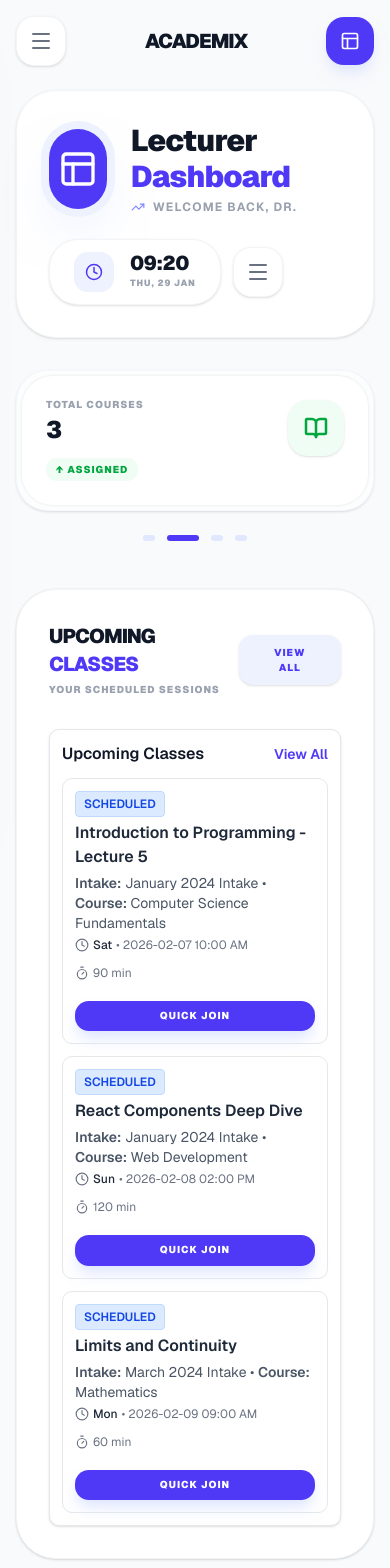
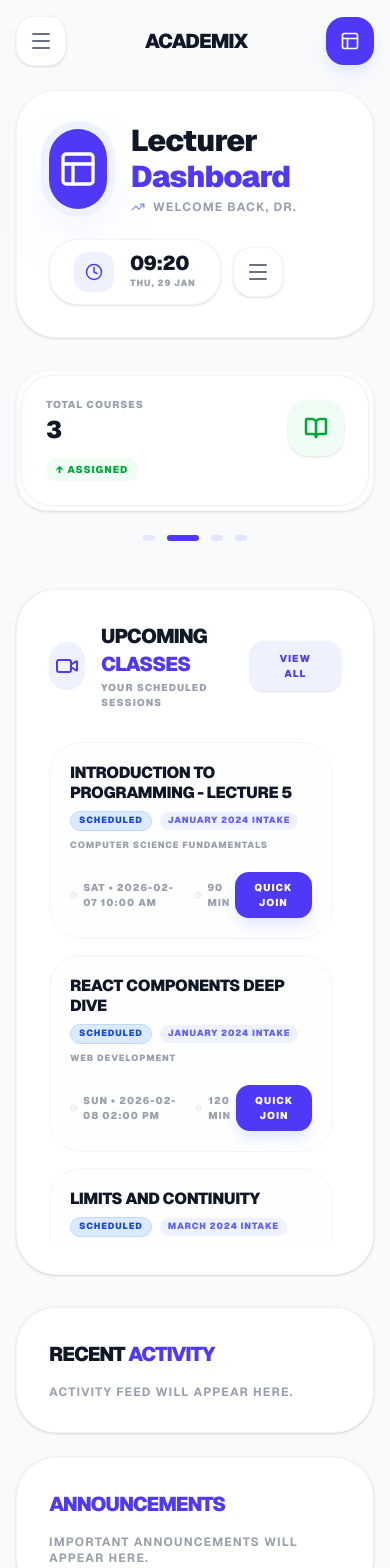
Before and after one commit to imafkerahmed/academix, a Next.js app: page /dashboard/lecturer in a window 390 px wide. Shown: the top 1568 px of the page. Built offline with nearby package versions, Linux system fonts and the light colour scheme.

Commit message:
refactor: Redesign UpcomingClasses component with new card UI, direct quick join functionality, and removal of the class details modal.

```diff
--- a/src/app/dashboard/admin/page.tsx
+++ b/src/app/dashboard/admin/page.tsx
@@ -1,6 +1,6 @@
 "use client";
 import React from "react";
-import UpcomingClasses from "@/components/lecturer/UpcomingClasses";
+
 import AllSchedulesModal from "@/components/admin/AllSchedulesModal";
 import AdminSidebar from "@/components/admin/AdminSidebar";
 import Calendar from "@/components/Calendar";
--- a/src/app/dashboard/lecturer/page.tsx
+++ b/src/app/dashboard/lecturer/page.tsx
@@ -346,16 +346,21 @@ export default function LecturerDashboard() {
             <div className="grid grid-cols-1 lg:grid-cols-12 gap-8 animate-in fade-in slide-in-from-bottom-6 duration-1000">
               {/* Upcoming Classes */}
               <div className="lg:col-span-7 xl:col-span-8">
-                <div className="bg-white rounded-[2.5rem] shadow-sm border border-gray-100 p-8 hover:shadow-xl transition-all duration-500 ring-1 ring-gray-950/[0.02]">
+                <div className="bg-white rounded-[2.5rem] shadow-sm border border-gray-100 p-8 hover:shadow-xl transition-all duration-500 ring-1 ring-gray-950/[0.02] flex flex-col h-full">
                   <div className="flex justify-between items-center mb-8">
+                    <div className="flex items-center gap-4">
+                      <div className="h-12 w-12 rounded-2xl bg-indigo-50 flex items-center justify-center text-indigo-600">
+                        <Video size={24} />
+                      </div>
                       <div>
                         <h3 className="text-xl font-black text-gray-900 uppercase tracking-tighter">
                           Upcoming{" "}
                           <span className="text-indigo-600">Classes</span>
                         </h3>
-                      <p className="text-[10px] font-black text-gray-400 uppercase tracking-widest mt-1">
+                        <p className="text-[10px] font-black text-gray-400 uppercase tracking-widest mt-0.5">
                           Your scheduled sessions
                         </p>
+                      </div>
                     </div>
                     <button
                       onClick={() => setIsModalOpen(true)}
@@ -364,10 +369,10 @@ export default function LecturerDashboard() {
                       View All
                     </button>
                   </div>
-                  <UpcomingClasses
-                    classes={mockUpcomingClasses.slice(0, 3)}
-                    onViewAll={() => setIsModalOpen(true)}
-                  />
+
+                  <div className="flex-1 overflow-hidden">
+                    <UpcomingClasses classes={mockUpcomingClasses} />
+                  </div>
                 </div>
               </div>
 
--- a/src/components/lecturer/AllSchedulesModal.tsx
+++ b/src/components/lecturer/AllSchedulesModal.tsx
@@ -79,6 +79,18 @@ export default function AllSchedulesModal({
     setSelectedMonth(hasCurrentMonthClasses ? currentMonthKey : "");
   }, [isOpen, classes]);
 
+  // Body scroll lock
+  useEffect(() => {
+    if (isOpen) {
+      document.body.style.overflow = "hidden";
+    } else {
+      document.body.style.overflow = "unset";
+    }
+    return () => {
+      document.body.style.overflow = "unset";
+    };
+  }, [isOpen]);
+
   useEffect(() => {
     if (isOpen) {
       // Trigger animation after mount
@@ -127,33 +139,30 @@ export default function AllSchedulesModal({
     >
       {/* Modal */}
       <div
-        className={`relative bg-white rounded-lg shadow-xl w-full max-w-4xl max-h-[85vh] overflow-hidden mx-4 transition-transform transition-opacity duration-300 ${
+        className={`relative bg-white rounded-lg shadow-xl w-full max-w-4xl max-h-[85vh] flex flex-col overflow-hidden mx-4 transition-transform transition-opacity duration-300 ${
           isAnimating ? "scale-100 opacity-100" : "scale-95 opacity-0"
         }`}
         onClick={(event) => event.stopPropagation()}
       >
         {/* Header */}
-        <div className="flex flex-col gap-3 p-4 border-b border-gray-200 md:flex-row md:items-center md:justify-between">
+        <div className="p-8 border-b border-gray-100 flex items-center justify-between bg-white relative z-10">
           <div>
-            <h2 className="text-lg font-semibold text-gray-900">
-              All Scheduled Classes
+            <h2 className="text-3xl font-black text-gray-900 tracking-tighter uppercase">
+              Upcoming <span className="text-indigo-600">Classes</span>
             </h2>
-            {selectedMonth && (
-              <p className="text-xs text-gray-500 mt-1">
-                Filtering by:{" "}
-                {monthOptions.find((m) => m.value === selectedMonth)?.label ??
-                  selectedMonth}
+            <div className="flex items-center gap-4 mt-2">
+              <p className="text-gray-400 text-[10px] font-black uppercase tracking-[0.2em]">
+                All your upcoming activities
               </p>
-            )}
-          </div>
+              {monthOptions.length > 0 && (
                 <div className="flex items-center gap-2">
-            {monthOptions.length > 0 && (
+                  <div className="w-1 h-1 rounded-full bg-gray-300" />
                   <select
                     value={selectedMonth}
                     onChange={(event) => {
                       setSelectedMonth(event.target.value);
                     }}
-                className="border border-gray-300 rounded-md text-sm px-2 py-1 bg-white shadow-xs focus:outline-none focus:ring-2 focus:ring-blue-500"
+                    className="border-none bg-transparent text-[10px] font-black uppercase tracking-widest text-indigo-600 focus:outline-none cursor-pointer hover:text-indigo-700 transition-colors"
                   >
                     <option value="">All months</option>
                     {monthOptions.map((option) => (
@@ -162,78 +171,90 @@ export default function AllSchedulesModal({
                       </option>
                     ))}
                   </select>
+                </div>
               )}
+            </div>
+          </div>
           <button
             onClick={handleClose}
-              className="p-1 hover:bg-gray-100 rounded-lg transition-colors"
-              aria-label="Close modal"
+            className="w-12 h-12 rounded-2xl bg-gray-50 flex items-center justify-center text-gray-400 hover:bg-red-50 hover:text-red-500 transition-all font-bold"
           >
-              <X size={20} className="text-gray-500" />
+            <X size={24} />
           </button>
+        </div>
+
+        <div className="flex-1 overflow-y-auto p-8 space-y-4 bg-gray-50/30 no-scrollbar">
+          {filteredClasses.length === 0 ? (
+            <div className="flex flex-col items-center justify-center py-20 bg-white rounded-[2.5rem] border border-dashed border-gray-200 opacity-50">
+              <Clock className="text-gray-300 mb-4" size={48} />
+              <p className="text-gray-500 font-bold uppercase tracking-widest text-xs">
+                No scheduled classes found
+              </p>
+            </div>
+          ) : (
+            <div className="space-y-4">
+              {filteredClasses.map((classItem) => {
+                const isOngoing = classItem.status === "ongoing";
+                return (
+                  <div
+                    key={classItem.id}
+                    className="bg-white rounded-[2.5rem] p-8 border border-gray-100 flex flex-col gap-6 transition-all duration-500 hover:shadow-2xl hover:shadow-indigo-100/50 hover:-translate-y-1 group w-full relative overflow-hidden"
+                  >
+                    <div
+                      className={`absolute top-0 right-0 w-32 h-32 opacity-[0.03] transition-transform duration-700 group-hover:scale-150 rounded-full -mr-16 -mt-16 bg-indigo-600`}
+                    />
+
+                    {isOngoing && (
+                      <div className="absolute top-6 right-8 bg-indigo-600 text-white text-[8px] font-black px-2 py-1 rounded-full uppercase tracking-widest shadow-lg z-10 animate-pulse">
+                        Active Now
+                      </div>
+                    )}
+
+                    <div className="flex flex-col sm:flex-row sm:items-start justify-between gap-6 relative z-10">
+                      <div className="flex-1">
+                        <h4 className="font-black text-gray-900 text-xl tracking-tight group-hover:text-indigo-600 transition-colors uppercase leading-tight">
+                          {classItem.classTitle}
+                        </h4>
+                        <div className="flex items-center gap-3 mt-3">
+                          <span
+                            className={`text-[10px] px-3 py-1 rounded-xl border font-black uppercase tracking-widest ${getStatusColor(classItem.status)}`}
+                          >
+                            {classItem.status.toUpperCase()}
+                          </span>
+                          <span className="text-[10px] font-black text-indigo-500 bg-indigo-50 px-3 py-1 rounded-xl uppercase tracking-widest">
+                            {classItem.intakeName}
+                          </span>
                         </div>
                       </div>
 
-        {/* Content */}
-        <div className="p-4 overflow-y-auto max-h-[calc(85vh-80px)]">
-          {filteredClasses.length === 0 ? (
-            <div className="text-center py-12 text-gray-500">
-              <p>No scheduled classes found</p>
+                      {classItem.zoomJoinUrl && (
+                        <div className="shrink-0">
+                          <button
+                            onClick={() =>
+                              handleQuickJoin(classItem.zoomJoinUrl)
+                            }
+                            className="px-6 py-3 rounded-2xl bg-indigo-600 text-white text-xs font-black uppercase tracking-[0.1em] shadow-xl shadow-indigo-100 hover:bg-indigo-700 hover:scale-105 active:scale-95 transition-all"
+                          >
+                            Join Class
+                          </button>
                         </div>
-          ) : (
-            <div className="space-y-3">
-              {filteredClasses.map((classItem) => (
-                <div
-                  key={classItem.id}
-                  className="border border-gray-200 rounded-lg p-4 hover:shadow-md transition-shadow"
-                >
-                  <div className="flex flex-col md:flex-row md:items-center md:justify-between gap-3">
-                    <div className="flex-1">
-                      <div className="flex items-center gap-2 mb-2">
-                        <span
-                          className={`text-xs px-2 py-1 rounded border font-semibold ${getStatusColor(classItem.status)}`}
-                        >
-                          {classItem.status.toUpperCase()}
+                      )}
+                    </div>
+
+                    <div className="flex flex-wrap items-center gap-6 text-[10px] font-black uppercase tracking-[0.15em] text-gray-400 relative z-10 pt-4 border-t border-gray-50">
+                      <span className="flex items-center gap-2">
+                        <Clock size={14} className="text-gray-300" />{" "}
+                        {getWeekdayLabel(classItem.startTime)} •{" "}
+                        {classItem.startTime}
                       </span>
-                      </div>
-                      <h3 className="font-semibold text-base text-gray-800 mb-1">
-                        {classItem.classTitle}
-                      </h3>
-                      <p className="text-sm text-gray-600 mb-1">
-                        <span className="font-semibold">Intake:</span>{" "}
-                        {classItem.intakeName} →{" "}
-                        <span className="font-semibold">Course:</span>{" "}
-                        {classItem.courseName}
-                      </p>
-                      <div className="text-sm text-gray-500 flex items-center gap-3">
-                        <span className="flex items-center gap-1">
-                          <Clock size={14} />
-                          <span className="font-medium text-gray-800">
-                            {getWeekdayLabel(classItem.startTime)}
-                          </span>
-                          <span>• {classItem.startTime}</span>
-                        </span>
-                        <span className="flex items-center gap-1">
-                          <Timer size={14} />
+                      <span className="flex items-center gap-2">
+                        <Timer size={14} className="text-gray-300" />{" "}
                         {classItem.duration} min
                       </span>
                     </div>
                   </div>
-                    <div className="flex gap-2">
-                      {classItem.zoomJoinUrl ? (
-                        <button
-                          onClick={(event) => {
-                            handleQuickJoin(classItem.zoomJoinUrl);
-                          }}
-                          className="px-4 py-2 text-sm bg-indigo-600 text-white rounded-xl font-black text-[10px] uppercase tracking-widest hover:bg-indigo-700 transition shadow-lg shadow-indigo-100"
-                          aria-label={`Join ${classItem.classTitle}`}
-                        >
-                          Quick Join
-                        </button>
-                      ) : null}
-                    </div>
-                  </div>
-                </div>
-              ))}
+                );
+              })}
             </div>
           )}
         </div>
--- a/src/components/lecturer/UpcomingClasses.tsx
+++ b/src/components/lecturer/UpcomingClasses.tsx
@@ -2,13 +2,6 @@
 
 import React from "react";
 import { Clock, Timer } from "lucide-react";
-import {
-  Dialog,
-  DialogContent,
-  DialogTitle,
-  DialogDescription,
-} from "@/components/ui/dialog";
-import { ModernModal } from "@/components/ui/modern-modal";
 
 export interface UpcomingClass {
   id: string;
@@ -23,17 +16,9 @@ export interface UpcomingClass {
 
 interface UpcomingClassesProps {
   classes: UpcomingClass[];
-  onViewAll?: () => void;
 }
 
-export default function UpcomingClasses({
-  classes,
-  onViewAll,
-}: UpcomingClassesProps) {
-  const [selectedClass, setSelectedClass] =
-    React.useState<UpcomingClass | null>(null);
-  const [isDialogOpen, setIsDialogOpen] = React.useState(false);
-
+export default function UpcomingClasses({ classes }: UpcomingClassesProps) {
   const getWeekdayLabel = (startTime: string) => {
     const date = new Date(startTime);
     if (Number.isNaN(date.getTime())) return "";
@@ -57,166 +42,86 @@ export default function UpcomingClasses({
     window.open(url, "_blank", "noopener,noreferrer");
   };
 
-  const openDetails = (classItem: UpcomingClass) => {
-    setSelectedClass(classItem);
-    setIsDialogOpen(true);
-  };
-
-  const handleDialogChange = (open: boolean) => {
-    setIsDialogOpen(open);
-    if (!open) setSelectedClass(null);
-  };
-
   if (classes.length === 0) {
     return (
-      <div className="bg-white rounded-lg shadow-sm p-4 border border-gray-200">
-        <div className="flex items-center justify-between mb-3">
-          <h2 className="text-base font-semibold text-gray-900">
-            Upcoming Classes (Next 7 Days)
-          </h2>
-          {onViewAll && (
-            <button
-              onClick={onViewAll}
-              className="text-xs text-blue-600 hover:text-blue-700 font-semibold"
-            >
-              View All
-            </button>
-          )}
-        </div>
-        <div className="text-center py-6 text-gray-500 text-sm">
-          <p>No upcoming classes scheduled</p>
-        </div>
+      <div className="text-center py-10 opacity-40">
+        <Clock className="text-gray-300 mb-2 mx-auto" size={32} />
+        <p className="text-[10px] font-black uppercase tracking-widest text-gray-400">
+          No upcoming classes scheduled
+        </p>
       </div>
     );
   }
 
   return (
-    <>
-      <div className="bg-white rounded-lg shadow-sm p-3 lg:p-4 border border-gray-200">
-        <div className="flex items-center justify-between mb-3 lg:mb-4">
-          <h2 className="text-base lg:text-lg font-semibold text-gray-900">
-            Upcoming Classes
-          </h2>
-          {onViewAll && (
-            <button
-              onClick={onViewAll}
-              className="text-sm text-indigo-600 hover:text-indigo-700 font-semibold"
-            >
-              View All
-            </button>
-          )}
-        </div>
+    <div className="max-h-[500px] overflow-y-auto pr-2 no-scrollbar">
+      <div className="space-y-4">
+        {classes.map((classItem) => {
+          const isOngoing = classItem.status === "ongoing";
+          const themeClass = isOngoing
+            ? "border-indigo-200 bg-indigo-50/30 ring-2 ring-indigo-50/50"
+            : "border-gray-100 bg-gray-50/20";
 
-        <div className="space-y-3 lg:space-y-4">
-          {classes.map((classItem) => (
+          return (
             <div
               key={classItem.id}
-              role="button"
-              tabIndex={0}
-              onClick={() => openDetails(classItem)}
-              onKeyDown={(e) => {
-                if (e.key === "Enter" || e.key === " ") {
-                  e.preventDefault();
-                  openDetails(classItem);
-                }
-              }}
-              className="w-full cursor-pointer border border-gray-200 rounded-lg p-3 lg:p-4 hover:shadow-md hover:border-blue-200 transition-shadow transition-colors bg-white focus:outline-none focus:ring-2 focus:ring-blue-500"
+              className={`relative p-5 rounded-[2rem] border transition-all duration-300 group hover:shadow-xl hover:shadow-indigo-100/30 hover:-translate-y-1 ${themeClass}`}
             >
-              <div className="flex flex-col md:flex-row md:items-center md:justify-between gap-2 lg:gap-3">
-                <div className="flex-1">
-                  <div className="flex items-center gap-2 mb-1">
-                    <span
-                      className={`text-xs px-2 py-1 rounded border font-semibold ${getStatusColor(classItem.status)}`}
-                    >
-                      {classItem.status.toUpperCase()}
+              {isOngoing && (
+                <div className="absolute -top-2 -right-2 bg-indigo-600 text-white text-[8px] font-black px-2 py-1 rounded-full uppercase tracking-widest shadow-lg z-10 animate-pulse">
+                  Active Now
+                </div>
+              )}
+
+              <div className="flex flex-col gap-4">
+                <div className="flex items-start justify-between gap-4">
+                  <div className="flex-1">
+                    <h4 className="font-black text-gray-900 text-base tracking-tight leading-tight group-hover:text-indigo-600 transition-colors uppercase">
+                      {classItem.classTitle}
+                    </h4>
+                    <div className="flex flex-wrap items-center gap-2 mt-2">
+                      <span
+                        className={`text-[9px] px-2 py-0.5 rounded-lg border font-black uppercase tracking-widest ${getStatusColor(classItem.status)}`}
+                      >
+                        {classItem.status.toUpperCase()}
+                      </span>
+                      <span className="text-[9px] font-black text-indigo-500 uppercase tracking-widest bg-indigo-50 px-2 py-0.5 rounded-lg">
+                        {classItem.intakeName}
+                      </span>
+                      <span className="text-[9px] font-black text-gray-400 uppercase tracking-widest">
+                        {classItem.courseName}
+                      </span>
+                    </div>
+                  </div>
+                </div>
+
+                <div className="flex items-center justify-between mt-1">
+                  <div className="flex items-center gap-3 text-[10px] font-black text-gray-400 uppercase tracking-widest">
+                    <span className="flex items-center gap-1.5">
+                      <Clock size={12} className="text-gray-300" />{" "}
+                      {getWeekdayLabel(classItem.startTime)} •{" "}
+                      {classItem.startTime}
                     </span>
-                  </div>
-                  <h3 className="font-semibold text-base lg:text-lg text-gray-800 mb-1">
-                    {classItem.classTitle}
-                  </h3>
-                  <p className="text-sm text-gray-600 mb-1">
-                    <span className="font-semibold">Intake:</span>{" "}
-                    {classItem.intakeName} •{" "}
-                    <span className="font-semibold">Course:</span>{" "}
-                    {classItem.courseName}
-                  </p>
-                  <div className="text-xs lg:text-sm text-gray-500 flex flex-wrap items-center gap-3 lg:gap-4">
-                    <span className="flex items-center gap-1">
-                      <Clock size={14} />
-                      <span className="font-medium text-gray-800">
-                        {getWeekdayLabel(classItem.startTime)}
-                      </span>
-                      <span>• {classItem.startTime}</span>
-                    </span>
-                    <span className="flex items-center gap-1">
-                      <Timer size={14} />
+                    <span className="flex items-center gap-1.5">
+                      <Timer size={12} className="text-gray-300" />{" "}
                       {classItem.duration} min
                     </span>
                   </div>
-                </div>
 
-                <div className="mt-3 md:mt-0 flex flex-col sm:flex-row gap-2 w-full md:w-auto">
-                  {classItem.zoomJoinUrl ? (
+                  {classItem.zoomJoinUrl && (
                     <button
-                      onClick={(e) => {
-                        e.stopPropagation();
-                        handleQuickJoin(classItem.zoomJoinUrl);
-                      }}
-                      className="px-3 py-2 text-sm bg-indigo-600 text-white rounded-xl font-black text-[10px] uppercase tracking-widest hover:bg-indigo-700 transition w-full sm:w-auto shadow-lg shadow-indigo-100"
-                      aria-label={`Join ${classItem.classTitle}`}
+                      onClick={() => handleQuickJoin(classItem.zoomJoinUrl)}
+                      className="px-4 py-2 rounded-xl bg-indigo-600 text-white text-[10px] font-black uppercase tracking-widest shadow-lg shadow-indigo-100 hover:bg-indigo-700 hover:scale-105 transition-all"
                     >
                       Quick Join
                     </button>
-                  ) : null}
+                  )}
                 </div>
               </div>
             </div>
-          ))}
-        </div>
+          );
+        })}
       </div>
-
-      <ModernModal
-        open={isDialogOpen}
-        onOpenChange={handleDialogChange}
-        title={selectedClass?.classTitle ?? ""}
-        subtitle={
-          selectedClass
-            ? `${selectedClass.intakeName} • ${selectedClass.courseName}`
-            : ""
-        }
-        avatarChar={selectedClass?.classTitle.charAt(0)}
-      >
-        {selectedClass && (
-          <>
-            <div className="mt-3 space-y-2 text-sm text-gray-700">
-              <p>
-                <span className="font-semibold">Status:</span>{" "}
-                {selectedClass.status.toUpperCase()}
-              </p>
-              <p className="flex items-center gap-1">
-                <Clock size={14} />
-                <span className="font-medium text-gray-800">
-                  {getWeekdayLabel(selectedClass.startTime)}
-                </span>
-                <span>• {selectedClass.startTime}</span>
-              </p>
-              <p className="flex items-center gap-1">
-                <Timer size={14} /> {selectedClass.duration} min
-              </p>
-            </div>
-            <div className="mt-4 flex justify-end">
-              {selectedClass.zoomJoinUrl ? (
-                <button
-                  onClick={() => handleQuickJoin(selectedClass.zoomJoinUrl)}
-                  className="px-4 py-2 text-sm bg-indigo-600 text-white rounded-xl font-black text-[10px] uppercase tracking-widest hover:bg-indigo-700 transition shadow-lg shadow-indigo-100"
-                >
-                  Join Class
-                </button>
-              ) : null}
-            </div>
-          </>
-        )}
-      </ModernModal>
-    </>
+    </div>
   );
 }
```
Lines whose indentation alone changed are shown as unchanged.
